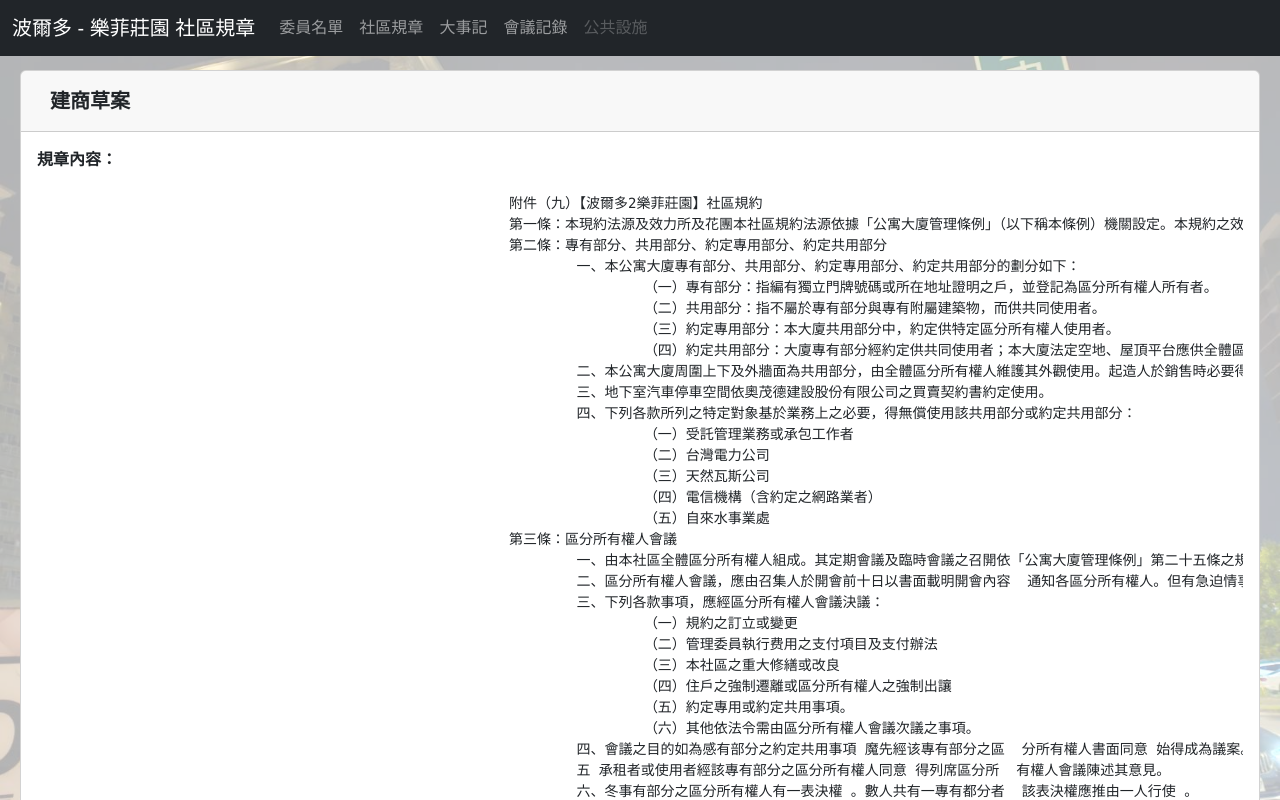
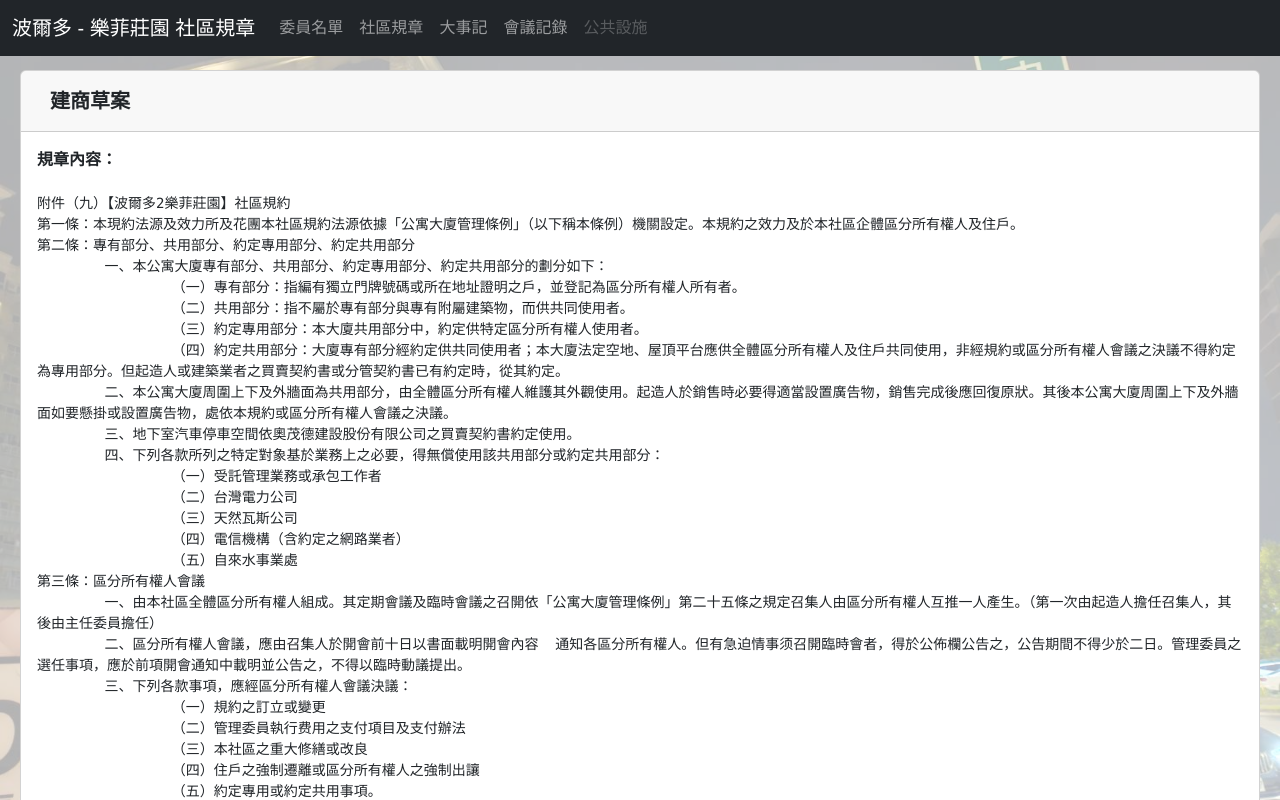
Before and after one commit to joechiboo/bordeaux-ii, a Vue app: page /rules in a window 1280 px wide. Shown: the top 800 px of the page. Built offline with nearby package versions, Linux system fonts and the light colour scheme.

Commit message:
社區規章-自動換行

```diff
--- a/src/components/CommunityRules.vue
+++ b/src/components/CommunityRules.vue
@@ -190,4 +190,9 @@
 		font-size: 20px;
 		font-weight: 700;
 	}
+
+	pre {
+		white-space: pre-wrap; /* 保留空白和格式，但會在必要時換行 */
+		word-wrap: break-word; /* 斷詞，以防單詞過長 */
+	}
 </style>
```
Lines whose indentation alone changed are shown as unchanged.
